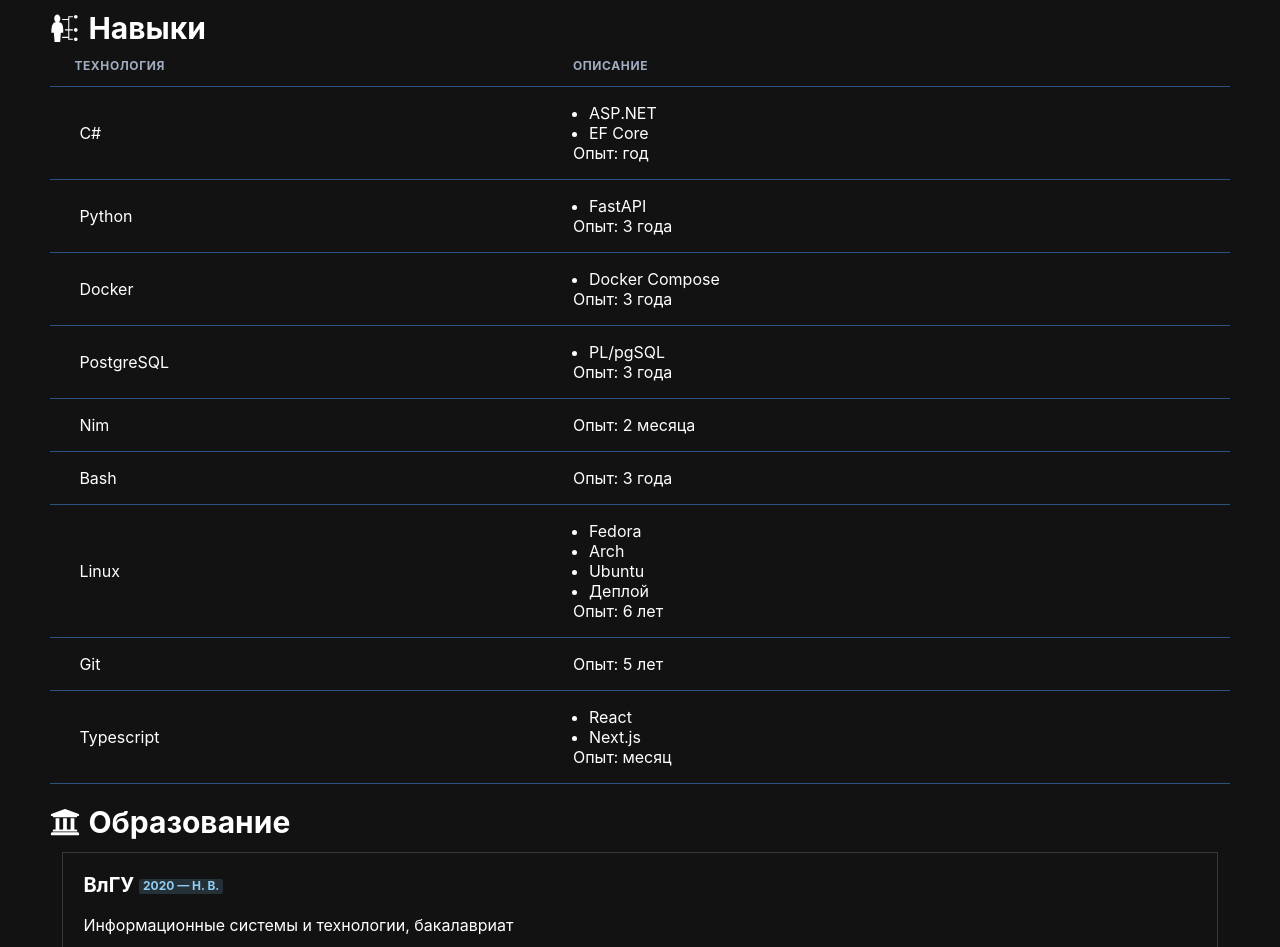
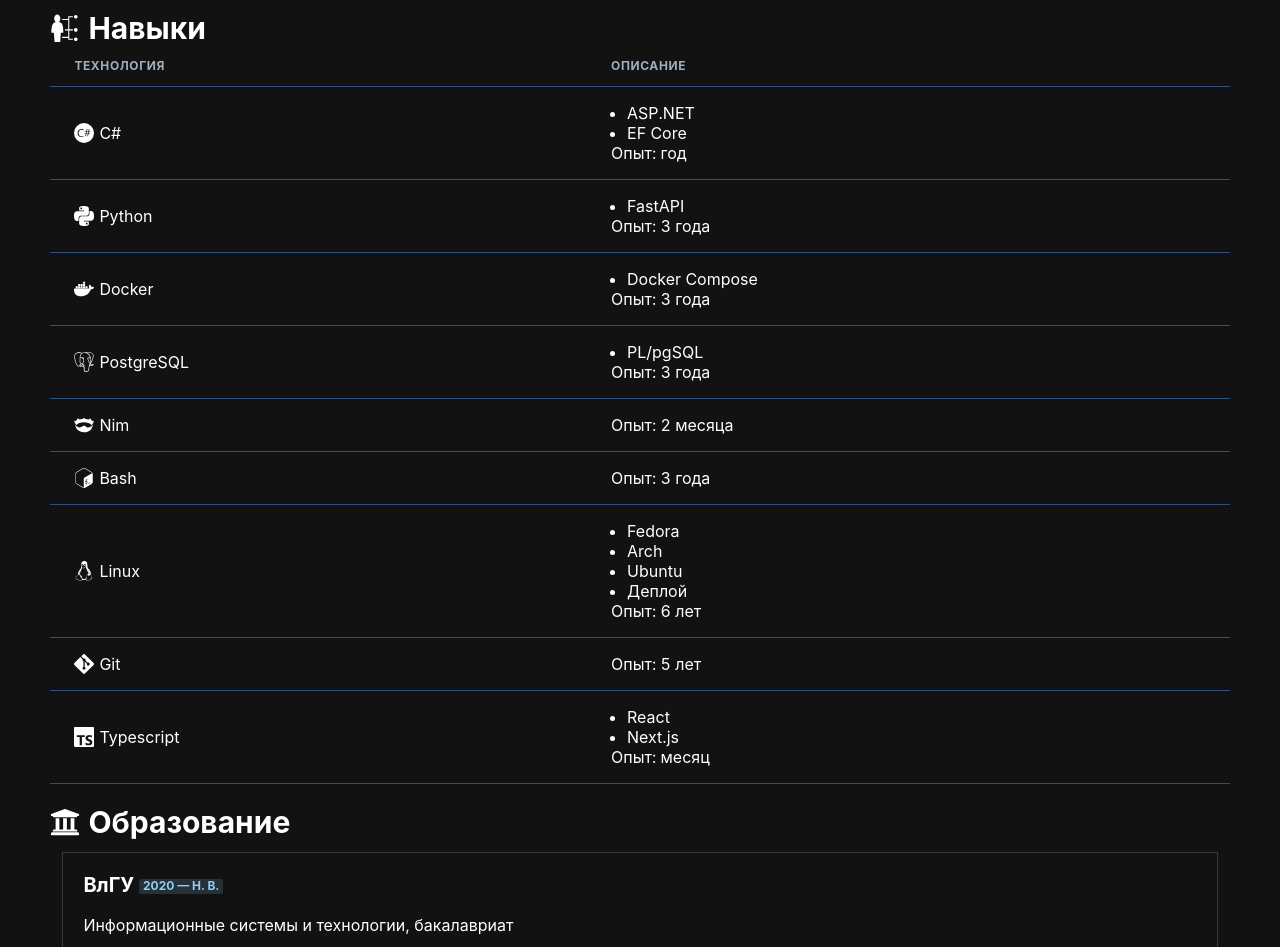
Before and after one commit to dadyarri/cv, a Next.js app: page / in a window 1280 px wide. Shown: the part 280-1227 px from the top of the page. Built offline with nearby package versions, Linux system fonts and the light colour scheme.

Commit message:
add icons to resume

```diff
--- a/components/resume.tsx
+++ b/components/resume.tsx
@@ -12,6 +12,7 @@
 } from "@chakra-ui/react";
 import {AiOutlineContacts, AiOutlineMail} from "react-icons/ai";
 import {BsTelegram} from "react-icons/bs";
+import {SiCsharp, SiDocker, SiGit, SiGnubash, SiLinux, SiNim, SiPostgresql, SiPython, SiTypescript} from "react-icons/si";
 import {FaUniversity} from "react-icons/fa";
 import {CgAwards, CgWorkAlt} from "react-icons/cg";
 import {GiSkills} from "react-icons/gi";
@@ -20,6 +21,7 @@
 import {BioCard} from "./bio-card";
 import moment from "moment";
 import "moment/locale/ru";
+import React from "react";
 
 const Resume = () => {
 
@@ -91,6 +93,7 @@
                         <SkillRow
                             technology={"C#"}
                             experience={dotnetExp}
+                            icon={<SiCsharp size={20}/>}
                         >
                             <UnorderedList>
                                 <ListItem>ASP.NET</ListItem>
@@ -100,6 +103,7 @@
                         <SkillRow
                             technology={"Python"}
                             experience={pythonExp}
+                            icon={<SiPython size={20}/>}
                         >
                             <UnorderedList>
                                 <ListItem>FastAPI</ListItem>
@@ -108,6 +112,7 @@
                         <SkillRow
                             technology={"Docker"}
                             experience={dockerExp}
+                            icon={<SiDocker size={20}/>}
                         >
                             <UnorderedList>
                                 <ListItem>Docker Compose</ListItem>
@@ -116,18 +121,24 @@
                         <SkillRow
                             technology={"PostgreSQL"}
                             experience={pgExp}
+                            icon={<SiPostgresql size={20}/>}
                         >
                             <UnorderedList>
                                 <ListItem>PL/pgSQL</ListItem>
                             </UnorderedList>
                         </SkillRow>
                         <SkillRow technology={"Nim"}
-                                  experience={nimExp}/>
+                                  experience={nimExp}
+                                    icon={<SiNim size={20}/>}
+                        />
                         <SkillRow technology={"Bash"}
-                                  experience={bashExp}/>
+                                  experience={bashExp}
+                                    icon={<SiGnubash size={20}/>}
+                        />
                         <SkillRow
                             technology={"Linux"}
                             experience={linuxExp}
+                            icon={<SiLinux size={20}/>}
                         >
                             <UnorderedList>
                                 <ListItem>Fedora</ListItem>
@@ -137,10 +148,13 @@
                             </UnorderedList>
                         </SkillRow>
                         <SkillRow technology={"Git"}
-                                  experience={gitExp}/>
+                                  experience={gitExp}
+                                  icon={<SiGit size={20}/>}
+                        />
                         <SkillRow
                             technology={"Typescript"}
                             experience={tsExp}
+                            icon={<SiTypescript size={20}/>}
                         >
                             <UnorderedList>
                                 <ListItem>React</ListItem>
```
